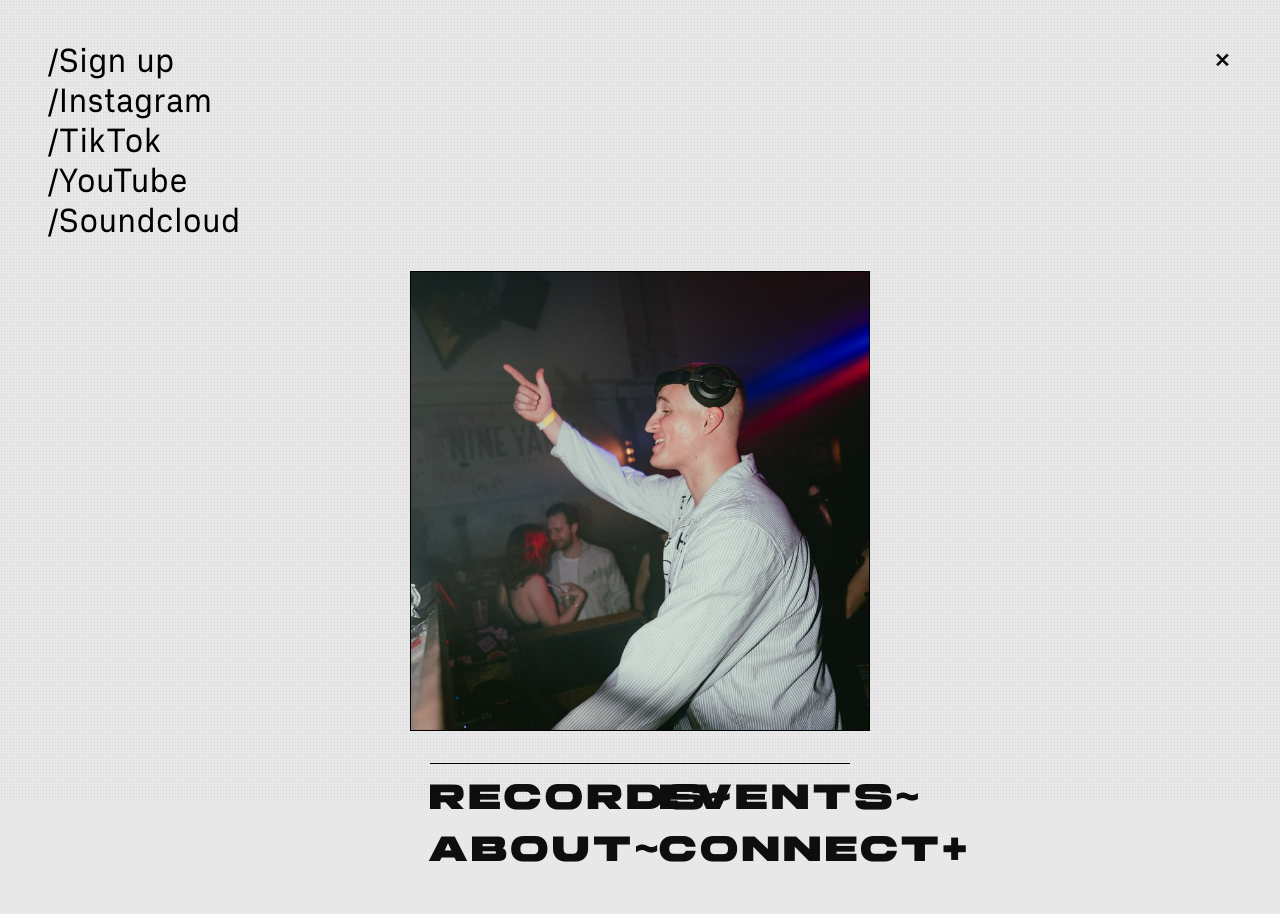
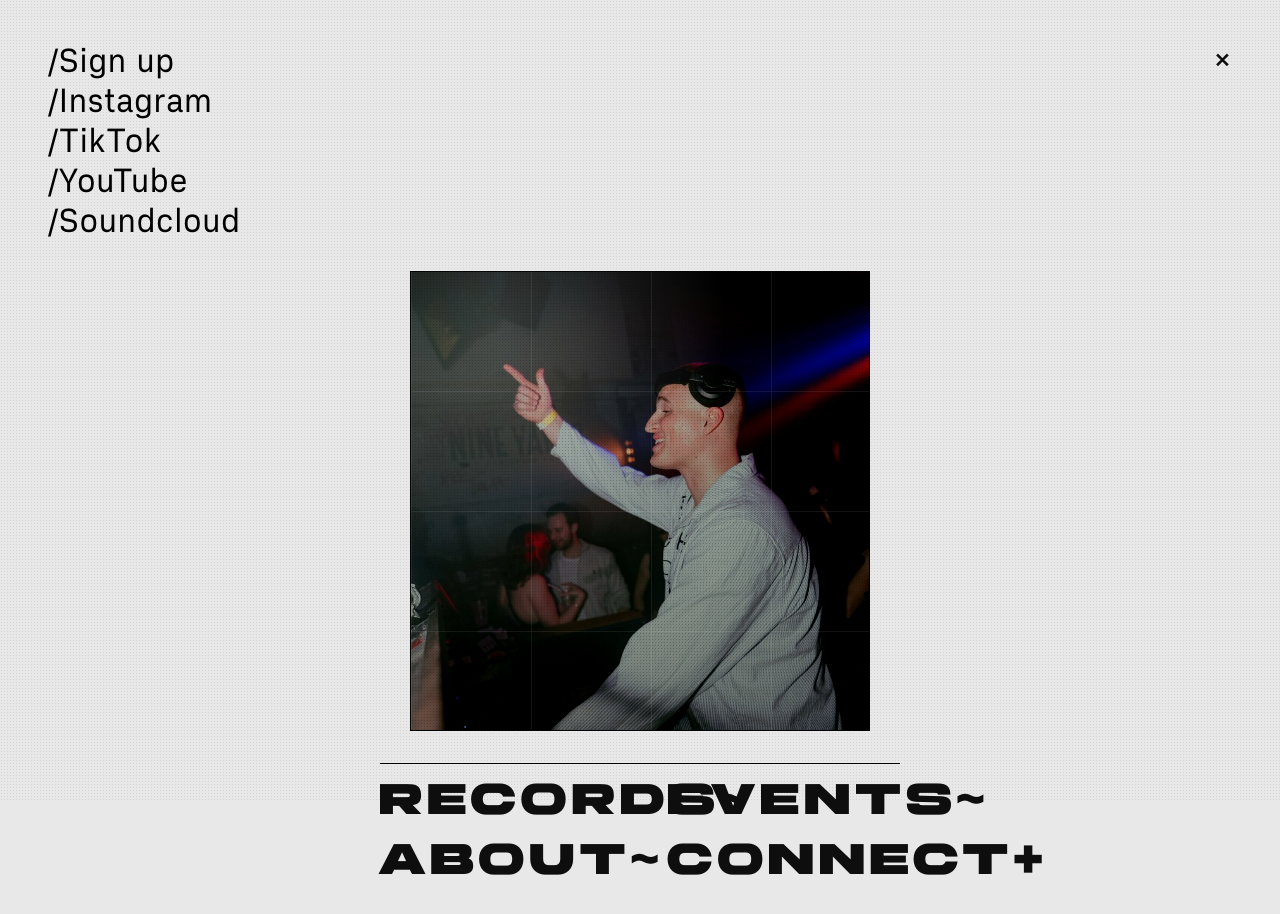
Before and after one commit to SayLezWebsite/closecall-website, a Next.js app: page / in a window 1280 px wide. Shown: the top 914 px of the page. Built offline with nearby package versions, Linux system fonts and the light colour scheme.

Commit message:
Refine menu layout and add reference-style layered treatment to slideshow

```diff
--- a/src/app/page.tsx
+++ b/src/app/page.tsx
@@ -19,12 +19,12 @@ export default function Homepage() {
         <ReferenceSquareSlideshow />
       </div>
 
-      <div className="mx-auto w-full max-w-[420px] pb-4">
-        <div className="grid grid-cols-2 gap-x-10 gap-y-3 border-t border-black pt-3 text-center">
-          <Link href="/music" className="menu-label text-3xl md:text-4xl">Records~</Link>
-          <Link href="/events" className="menu-label text-3xl md:text-4xl">Events~</Link>
-          <Link href="/about" className="menu-label text-3xl md:text-4xl">About~</Link>
-          <Link href="/contact" className="menu-label text-3xl md:text-4xl">Connect+</Link>
+      <div className="mx-auto w-full max-w-[520px] pb-4">
+        <div className="grid grid-cols-2 gap-x-14 gap-y-4 border-t border-black pt-3 text-center">
+          <Link href="/music" className="menu-label block text-[28px] leading-none tracking-[0.08em] md:text-[44px]">Records~</Link>
+          <Link href="/events" className="menu-label block text-[28px] leading-none tracking-[0.08em] md:text-[44px]">Events~</Link>
+          <Link href="/about" className="menu-label block text-[28px] leading-none tracking-[0.08em] md:text-[44px]">About~</Link>
+          <Link href="/contact" className="menu-label block text-[28px] leading-none tracking-[0.08em] md:text-[44px]">Connect+</Link>
         </div>
       </div>
     </section>
--- a/src/components/ReferenceSquareSlideshow.tsx
+++ b/src/components/ReferenceSquareSlideshow.tsx
@@ -39,9 +39,13 @@ export default function ReferenceSquareSlideshow() {
           alt="Closecall slide"
           fill
           priority={i < 2}
-          className={`object-cover transition-opacity duration-300 ${i === index ? "opacity-100" : "opacity-0"}`}
+          className={`object-cover saturate-110 contrast-125 brightness-90 transition-opacity duration-300 ${i === index ? "opacity-100" : "opacity-0"}`}
         />
       ))}
+
+      <div className="pointer-events-none absolute inset-0 bg-[radial-gradient(circle_at_18%_12%,rgba(255,255,255,0.22),transparent_42%),linear-gradient(165deg,rgba(0,0,0,0.06),rgba(0,0,0,0.48))]" />
+      <div className="pointer-events-none absolute inset-0 opacity-[0.22] [background-image:radial-gradient(rgba(0,0,0,0.9)_0.5px,transparent_0.5px)] [background-size:3px_3px] mix-blend-multiply" />
+      <div className="pointer-events-none absolute inset-0 opacity-[0.08] [background-image:linear-gradient(0deg,rgba(255,255,255,0.9)_1px,transparent_1px),linear-gradient(90deg,rgba(255,255,255,0.9)_1px,transparent_1px)] [background-size:120px_120px]" />
     </div>
   );
 }
```
